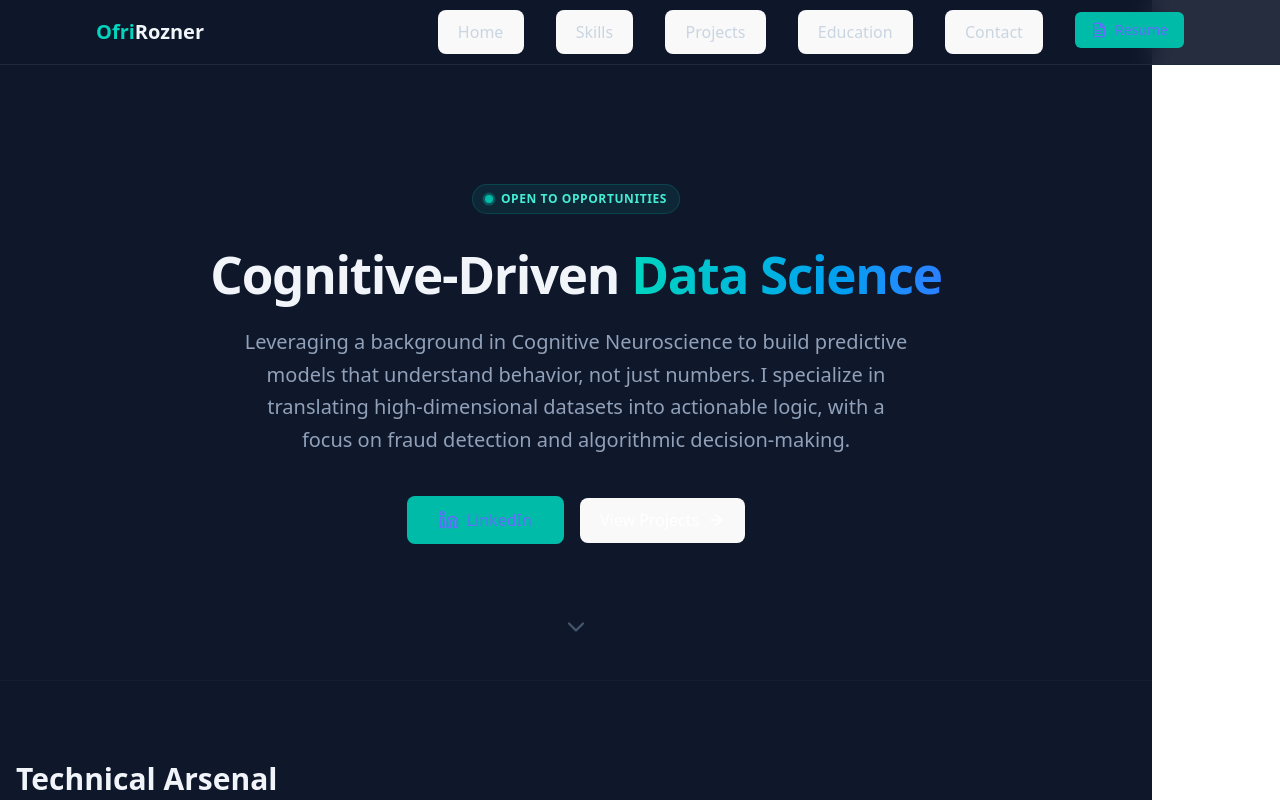
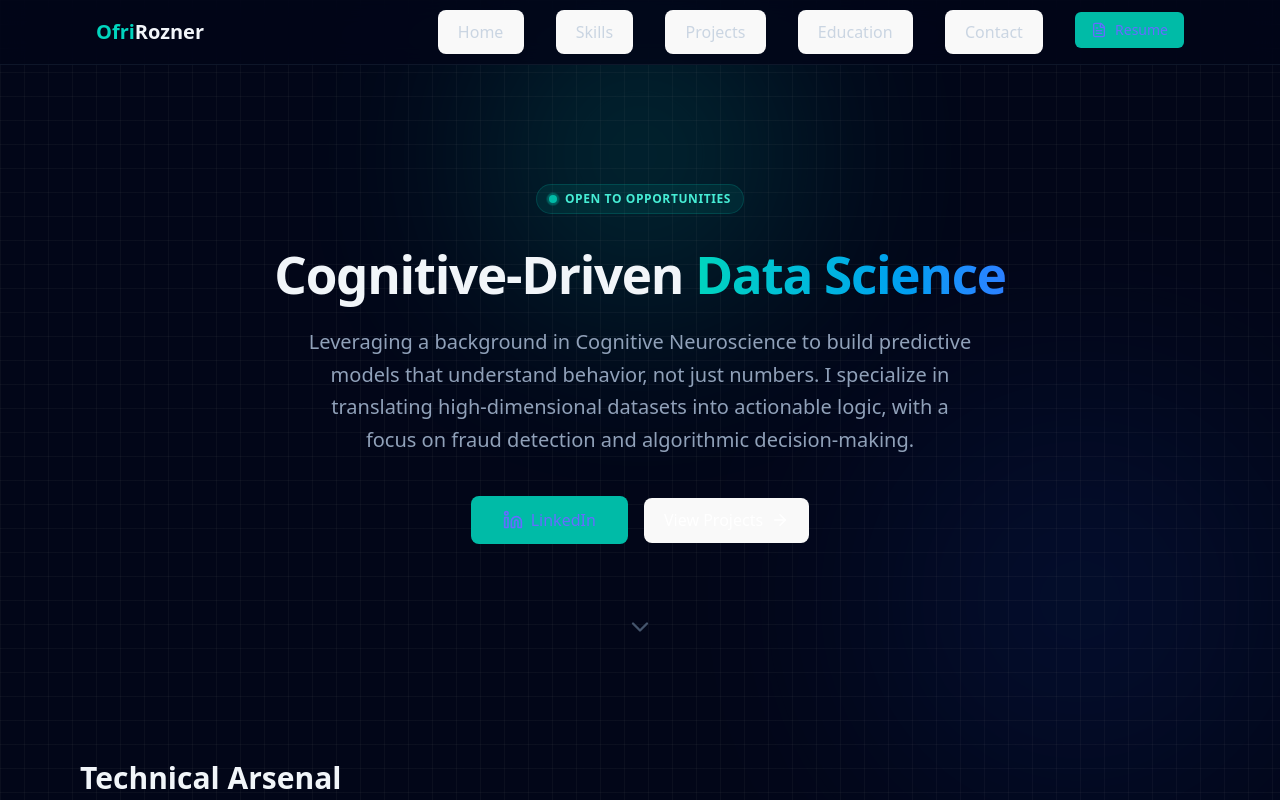
Before and after one commit to OfriRose/ofri-portfolio, a React (Vite) app: page / in a window 1280 px wide. Shown: the top 800 px of the page. Built offline with nearby package versions, Linux system fonts and the light colour scheme.

Commit message:
improved design

```diff
--- a/src/App.jsx
+++ b/src/App.jsx
@@ -102,10 +102,16 @@ const Portfolio = () => {
   ];
 
   return (
-    <div className="min-h-screen bg-slate-900 text-slate-300 font-sans selection:bg-teal-500 selection:text-white overflow-x-hidden">
+    <div className="relative min-h-screen text-slate-300 font-sans selection:bg-teal-500 selection:text-white overflow-x-hidden">
+      {/* Dynamic Background */}
+      <div className="fixed inset-0 -z-10 h-full w-full bg-slate-950">
+        <div className="absolute inset-0 bg-[linear-gradient(to_right,#80808012_1px,transparent_1px),linear-gradient(to_bottom,#80808012_1px,transparent_1px)] bg-[size:24px_24px]"></div>
+        <div className="absolute left-0 right-0 top-0 -z-10 m-auto h-[310px] w-[310px] rounded-full bg-teal-500 opacity-20 blur-[100px]"></div>
+        <div className="absolute right-0 bottom-0 -z-10 h-[400px] w-[400px] rounded-full bg-blue-600 opacity-10 blur-[120px]"></div>
+      </div>
 
       {/* Navigation */}
-      <nav className="fixed w-full z-50 bg-slate-900/90 backdrop-blur-md border-b border-slate-800">
+      <nav className="fixed w-full z-50 bg-slate-950/80 backdrop-blur-md border-b border-slate-800/50">
         <div className="max-w-6xl mx-auto px-4 sm:px-6 lg:px-8">
           <div className="flex items-center justify-between h-16">
             <div className="flex-shrink-0 cursor-pointer" onClick={() => scrollTo('home')}>
@@ -165,9 +171,7 @@ const Portfolio = () => {
 
       {/* Hero Section - Redesigned & Rewritten */}
       <section id="home" className="relative pt-32 pb-20 md:pt-40 md:pb-28 px-4 max-w-6xl mx-auto flex flex-col items-center justify-center min-h-[85vh] text-center">
-        {/* Subtle Grid Background */}
-        <div className="absolute inset-0 bg-[linear-gradient(to_right,#80808012_1px,transparent_1px),linear-gradient(to_bottom,#80808012_1px,transparent_1px)] bg-[size:24px_24px] pointer-events-none -z-10"></div>
-        <div className="absolute top-0 left-0 right-0 h-32 bg-gradient-to-b from-slate-900 to-transparent pointer-events-none -z-10"></div>
+
 
         {/* Status Badge */}
         <div className="inline-flex items-center gap-2 px-3 py-1.5 mb-8 text-xs font-semibold tracking-wider text-teal-300 uppercase bg-teal-500/10 rounded-full border border-teal-500/20">
@@ -204,7 +208,7 @@ const Portfolio = () => {
       </section>
 
       {/* Skills Section */}
-      <section id="skills" className="py-20 bg-slate-900 border-t border-slate-800/50">
+      <section id="skills" className="py-20 relative z-10">
         <div className="max-w-6xl mx-auto px-4">
           <div className="flex flex-col md:flex-row md:items-end justify-between mb-12">
             <div>
@@ -332,7 +336,7 @@ const Portfolio = () => {
       </section>
 
       {/* Education */}
-      <section id="education" className="py-24 bg-slate-900">
+      <section id="education" className="py-24 relative z-10">
         <div className="max-w-4xl mx-auto px-4">
           <div className="text-center mb-16">
             <div className="inline-flex items-center justify-center p-3 bg-teal-500/10 rounded-full mb-4">
--- a/src/index.css
+++ b/src/index.css
@@ -20,14 +20,13 @@ a {
   color: #646cff;
   text-decoration: inherit;
 }
+
 a:hover {
   color: #535bf2;
 }
 
 body {
   margin: 0;
-  display: flex;
-  place-items: center;
   min-width: 320px;
   min-height: 100vh;
 }
@@ -48,9 +47,11 @@ button {
   cursor: pointer;
   transition: border-color 0.25s;
 }
+
 button:hover {
   border-color: #646cff;
 }
+
 button:focus,
 button:focus-visible {
   outline: 4px auto -webkit-focus-ring-color;
@@ -61,9 +62,11 @@ button:focus-visible {
     color: #213547;
     background-color: #ffffff;
   }
+
   a:hover {
     color: #747bff;
   }
+
   button {
     background-color: #f9f9f9;
   }
```
